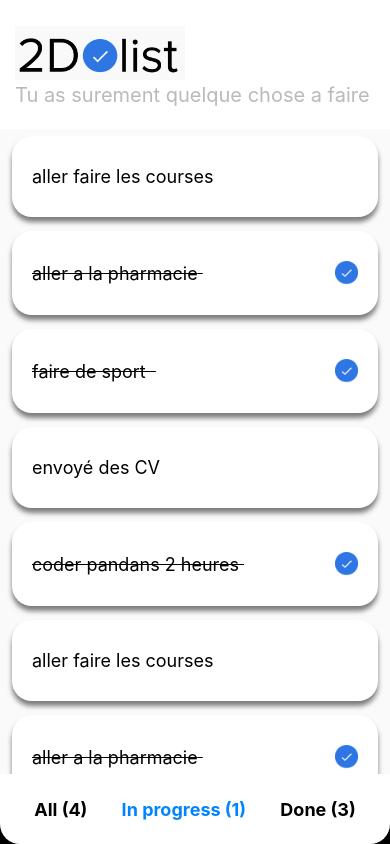
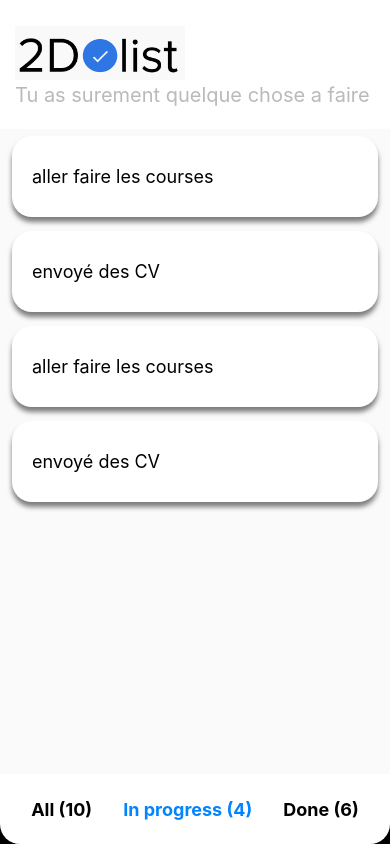
Before and after one commit to AmiroucheTaleb/mobile-task-app, a React Native app: screen / in a window 390 px wide. Built offline with nearby package versions, Linux system fonts and the light colour scheme.

Commit message:
tab navigation et counter display

```diff
--- a/App.js
+++ b/App.js
@@ -27,6 +27,17 @@ export default function App() {
     setActiveTab(selectedTab);
   }
 
+  function getFiltredTodoList() {
+    switch (activeTab) {
+      case "all":
+        return todoList;
+      case "inProgress":
+        return todoList.filter((todo) => !todo.isCompleted);
+      case "done":
+        return todoList.filter((todo) => todo.isCompleted);
+    }
+  }
+
   function updateTodoList(todo) {
     const updatedTodo = {
       ...todo,
@@ -42,7 +53,7 @@ export default function App() {
   }
 
   function renderTodoList() {
-    return todoList.map((todo) => (
+    return getFiltredTodoList().map((todo) => (
       <View style={s.item} key={todo.id}>
         <TaskCard task={todo} update={updateTodoList} />
       </View>
@@ -61,7 +72,7 @@ export default function App() {
         </SafeAreaView>
       </SafeAreaProvider>
       <View style={s.footer}>
-        <Tab currentTab={activeTab} changeActiveTab={changeActiveTab} />
+        <Tab currentTab={activeTab} changeActiveTab={changeActiveTab} todoList={todoList} />
       </View>
     </>
   );
--- a/App.style.js
+++ b/App.style.js
@@ -26,9 +26,9 @@ export const s = StyleSheet.create({
       width: 0,
       height: 15,
     },
-    shadowOpacity: 0.5,
+    shadowOpacity: 0,
     shadowRadius: 5.62,
-    elevation: 12,
+    elevation: 25,
   },
   item: {
     marginHorizontal: 12,
--- a/components/Tab/Tab.jsx
+++ b/components/Tab/Tab.jsx
@@ -2,17 +2,26 @@ import { View, Text, TouchableOpacity } from "react-native";
 import React from "react";
 import { s } from "./Tab.style";
 
-const Tab = ({ currentTab, changeActiveTab }) => {
+const Tab = ({ currentTab, changeActiveTab, todoList }) => {
+  const countByStatut = todoList.reduce(
+    (acc, todo) => {
+      todo.isCompleted ? acc.done++ : acc.inProgress++;
+      return acc;
+    },
+    { all: todoList.length, inProgress: 0, done: 0 }
+  );
   return (
     <View style={s.container}>
       <TouchableOpacity onPress={() => changeActiveTab("all")}>
-        <Text style={[s.text, currentTab === "all" && s.active]}>All (4)</Text>
+        <Text style={[s.text, currentTab === "all" && s.active]}>All ({countByStatut.all})</Text>
       </TouchableOpacity>
       <TouchableOpacity onPress={() => changeActiveTab("inProgress")}>
-        <Text style={[s.text, currentTab === "inProgress" && s.active]}>In progress (1)</Text>
+        <Text style={[s.text, currentTab === "inProgress" && s.active]}>
+          In progress ({countByStatut.inProgress})
+        </Text>
       </TouchableOpacity>
       <TouchableOpacity onPress={() => changeActiveTab("done")}>
-        <Text style={[s.text, currentTab === "done" && s.active]}>Done (3)</Text>
+        <Text style={[s.text, currentTab === "done" && s.active]}>Done ({countByStatut.done})</Text>
       </TouchableOpacity>
     </View>
   );
```
